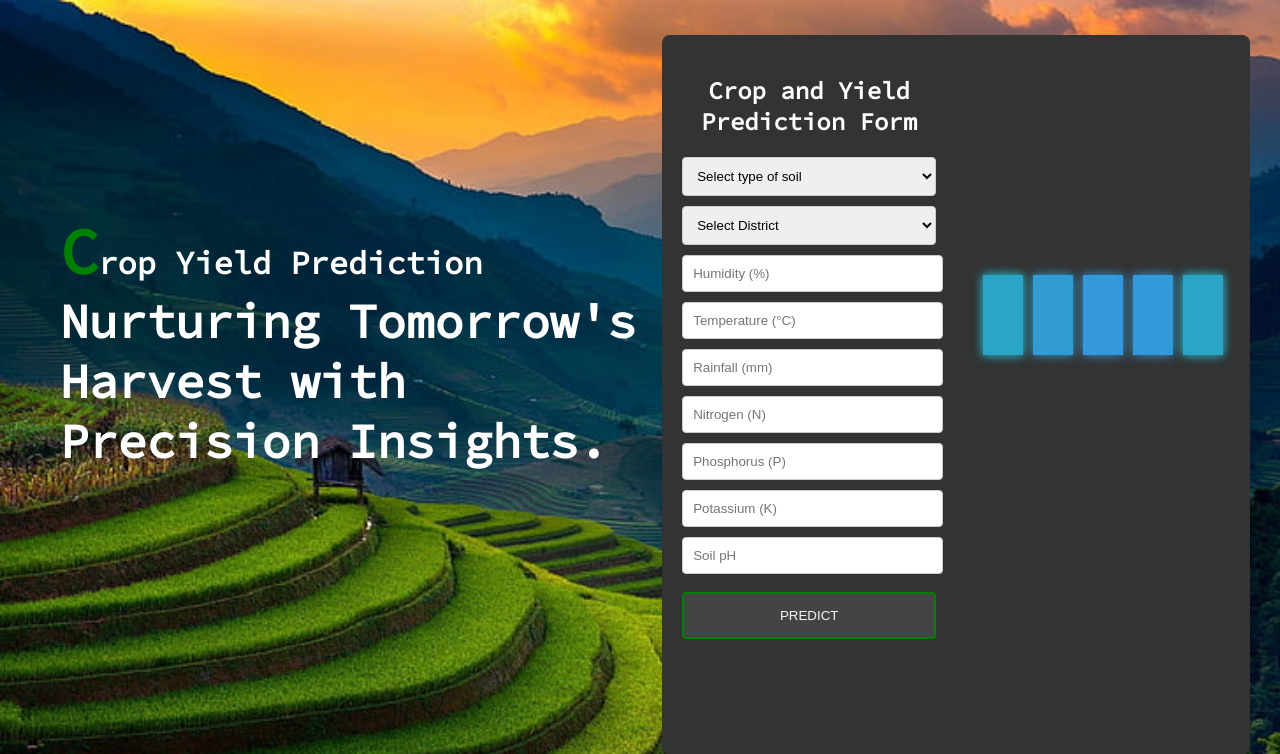
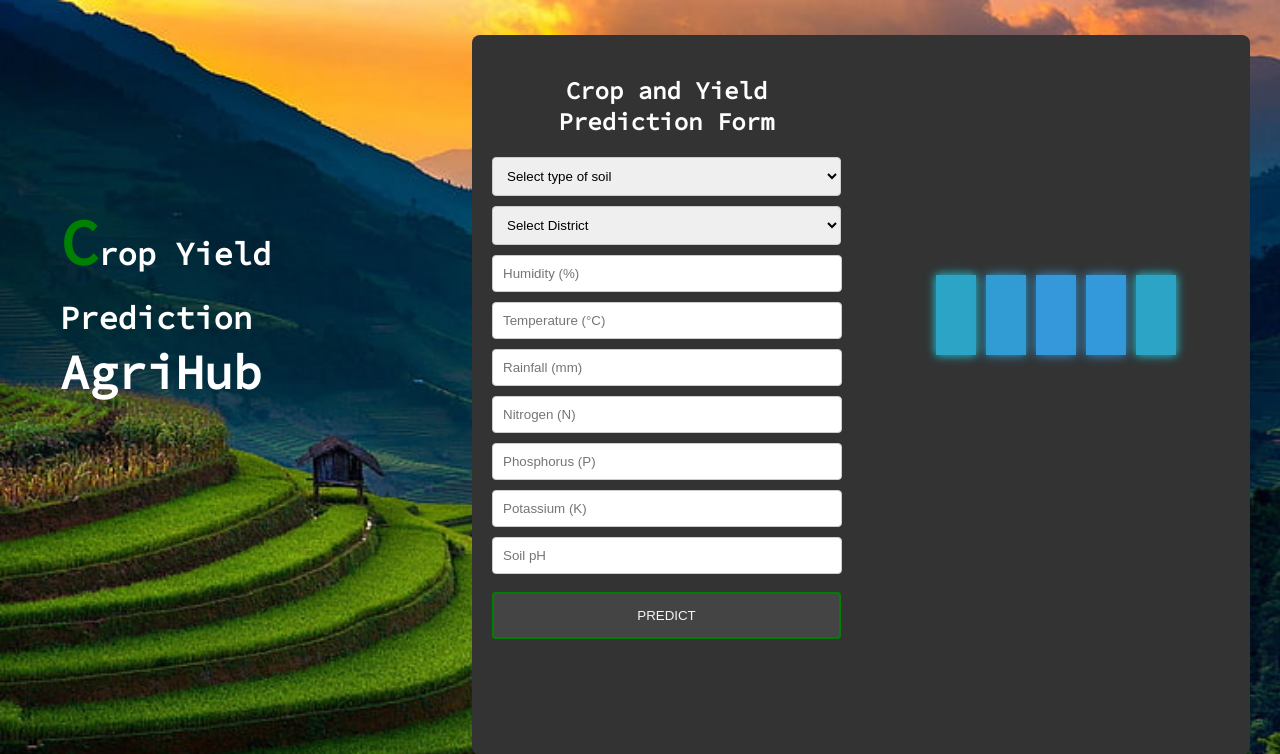
Before and after one commit to 11PRIMUS/crop2, a Flask app: page / in a window 1280 px wide. Shown: the top 754 px of the page. Run offline with Flask 3, Linux system fonts and the light colour scheme; parts of the project's set-up code (start-up, migrations or seed data) failed here and were passed over.

Commit message:
Update index.html

```diff
--- a/templates/index.html
+++ b/templates/index.html
@@ -250,7 +250,7 @@
           Prediction</span
         >
         <br />
-        Nurturing Tomorrow's Harvest with Precision Insights.
+        AgriHub
       </div>
     </div>
     <div class="container">
```
